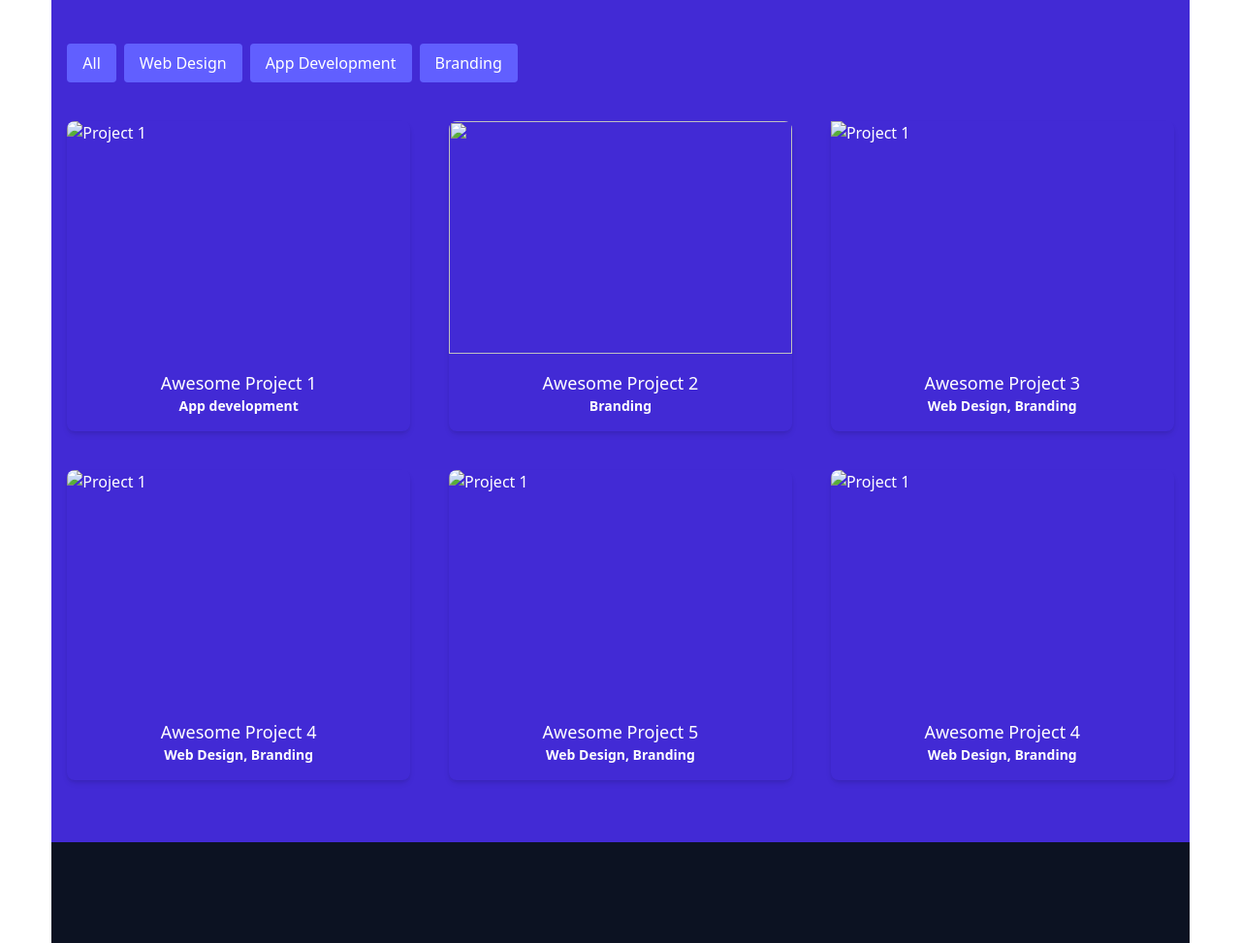
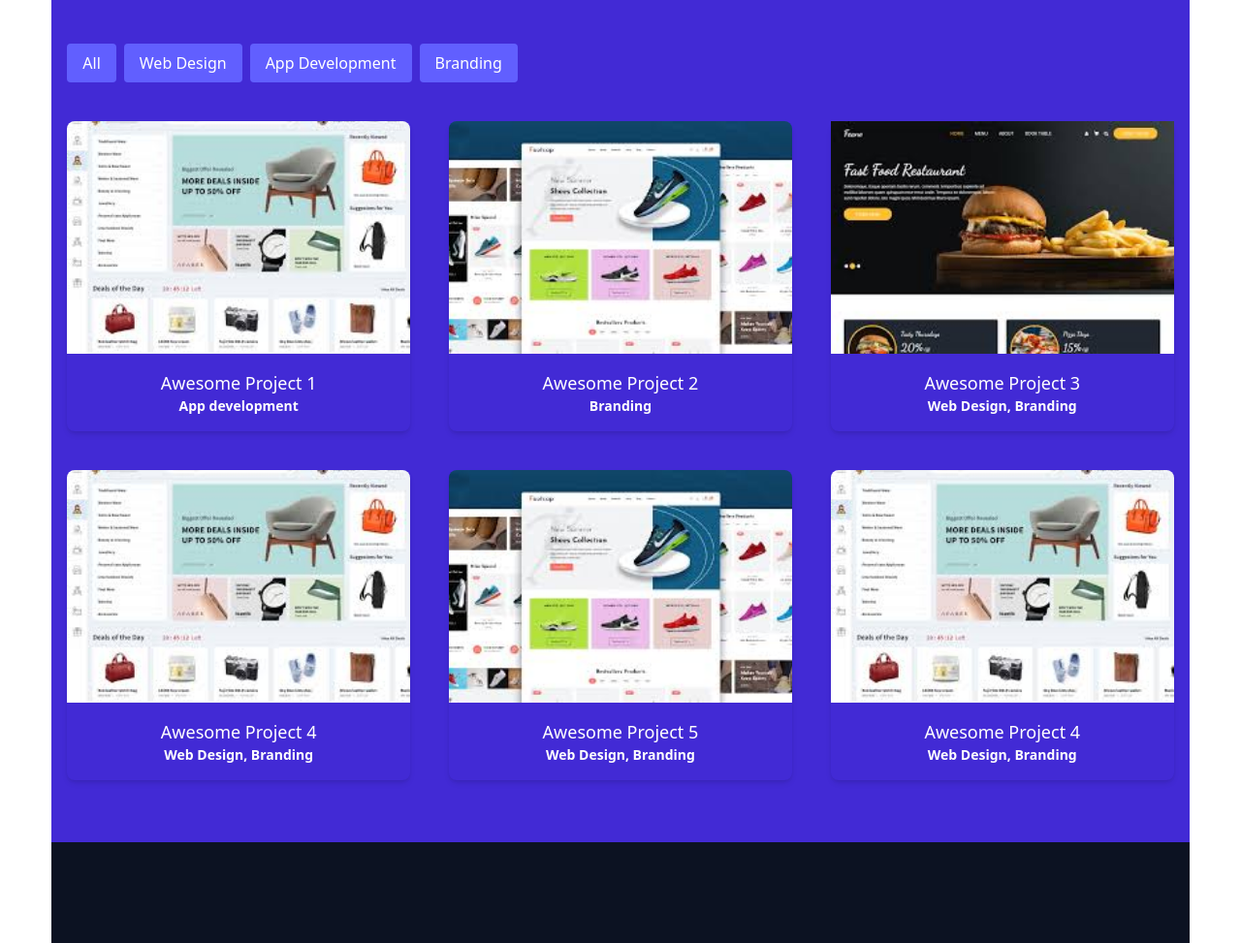
Before and after one commit to AbuBakkarSiddique007/Portfolio-Lab-Task, a plain HTML site: page index.html in a window 1280 px wide. Shown: the part 1827-2800 px from the top of the page at 97% size. Drawn offline with nearby package versions, Linux system fonts and the light colour scheme; the site is published under a folder, as on GitHub Pages, so addresses that start at the root find nothing.

Commit message:
Solve the img now showing issue

```diff
--- a/index.html
+++ b/index.html
@@ -63,7 +63,7 @@
                 </div>
 
                 <div class="flex items-center gap-2 ml-2">
-                    <img class="w-10 h-10" src="/assets/portfolioNavIcon.png" alt="Logo" />
+                    <img class="w-10 h-10" src="./assets/portfolioNavIcon.png" alt="Logo" />
                     <span class="text-xl font-bold">abc.io</span>
                 </div>
             </div>
@@ -89,7 +89,7 @@
             class="min-h-screen bg-primary text-white py-16 px-6 flex flex-col md:flex-row items-center justify-between gap-8">
             <!-- Left Side: Image -->
             <div class="w-full md:w-5/12 flex justify-center h-full md:justify-end">
-                <img src="/assets/RiKi.png" alt="About Me"
+                <img src="./assets/RiKi.png" alt="About Me"
                     class="w-72 h-96 md:w-80 lg:w-96 object-cover rounded-lg shadow-lg" />
             </div>
 
@@ -383,7 +383,7 @@
                 <div class="grid grid-cols-1 md:grid-cols-2 lg:grid-cols-3 gap-10">
                     <div class="group portfolio-item relative hover:shadow-lg shadow-md rounded-lg overflow-hidden">
                         <a href="#">
-                            <img class="w-full h-60 object-cover" src="/assets/EcommercePhoto1.jpg" alt="Project 1">
+                            <img class="w-full h-60 object-cover" src="./assets/EcommercePhoto1.jpg" alt="Project 1">
                             <div class=" bg-gradient-to-r from-indigo-500 to-pink-500">
                             </div>
                             <div class="p-4 flex flex-col items-center justify-between relative z-10">
@@ -396,7 +396,7 @@
                     </div>
                     <div class="hover:shadow-lg shadow-md rounded-lg overflow-hidden">
                         <a href="#">
-                            <img class="w-full h-60 object-cover" src="/assets/EcommercePhoto2.jpg" alt="">
+                            <img class="w-full h-60 object-cover" src="./assets/EcommercePhoto2.jpg" alt="">
 
                             <div class="p-4 flex flex-col items-center justify-between">
                                 <h3 class="text-lg font-medium text-txt group-hover:text-gray-dark">Awesome Project 2
@@ -407,7 +407,7 @@
                     </div>
                     <div class=" hover:shadow-lg shadow-md rounded-lg">
                         <a href="#">
-                            <img class="w-full h-60 object-cover" src="/assets/restaurantPhoto3.jpg" alt="Project 1">
+                            <img class="w-full h-60 object-cover" src="./assets/restaurantPhoto3.jpg" alt="Project 1">
 
                             <div class="p-4 flex flex-col items-center justify-between relative z-10">
                                 <h3 class="text-lg font-medium text-txt group-hover:text-gray-dark">Awesome Project 3
@@ -419,7 +419,7 @@
                     </div>
                     <div class=" shadow-md rounded-lg overflow-hidden">
                         <a href="">
-                            <img class="w-full h-60 object-cover" src="/assets/EcommercePhoto1.jpg" alt="Project 1">
+                            <img class="w-full h-60 object-cover" src="./assets/EcommercePhoto1.jpg" alt="Project 1">
 
                             <div class="p-4 flex flex-col items-center justify-between">
                                 <h3 class="text-lg font-medium text-txt group-hover:text-gray-dark">Awesome Project 4
@@ -431,7 +431,7 @@
                     </div>
                     <div class="hover:shadow-lg shadow-md rounded-lg overflow-hidden">
                         <a href="">
-                            <img class="w-full h-60 object-cover" src="/assets/EcommercePhoto2.jpg" alt="Project 1">
+                            <img class="w-full h-60 object-cover" src="./assets/EcommercePhoto2.jpg" alt="Project 1">
 
                             <div class="p-4 flex flex-col items-center justify-between">
                                 <h3 class="text-lg font-medium text-txt group-hover:text-gray-dark">Awesome Project 5
@@ -443,7 +443,7 @@
                     </div>
                     <div class=" shadow-md rounded-lg overflow-hidden">
                         <a href="">
-                            <img class="w-full h-60 object-cover" src="/assets/EcommercePhoto1.jpg" alt="Project 1">
+                            <img class="w-full h-60 object-cover" src="./assets/EcommercePhoto1.jpg" alt="Project 1">
 
                             <div class="p-4 flex flex-col items-center justify-between">
                                 <h3 class="text-lg font-medium text-txt group-hover:text-gray-dark">Awesome Project 4
```
